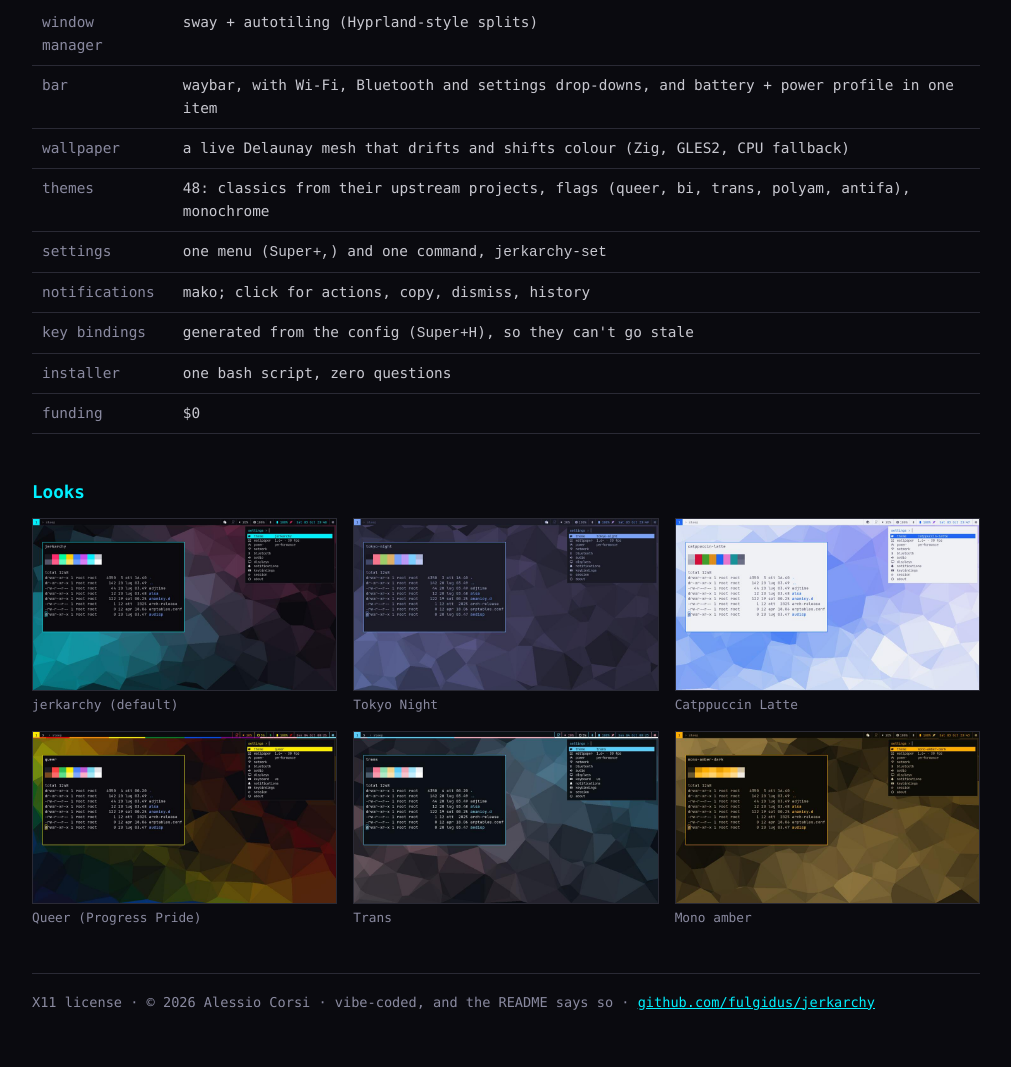
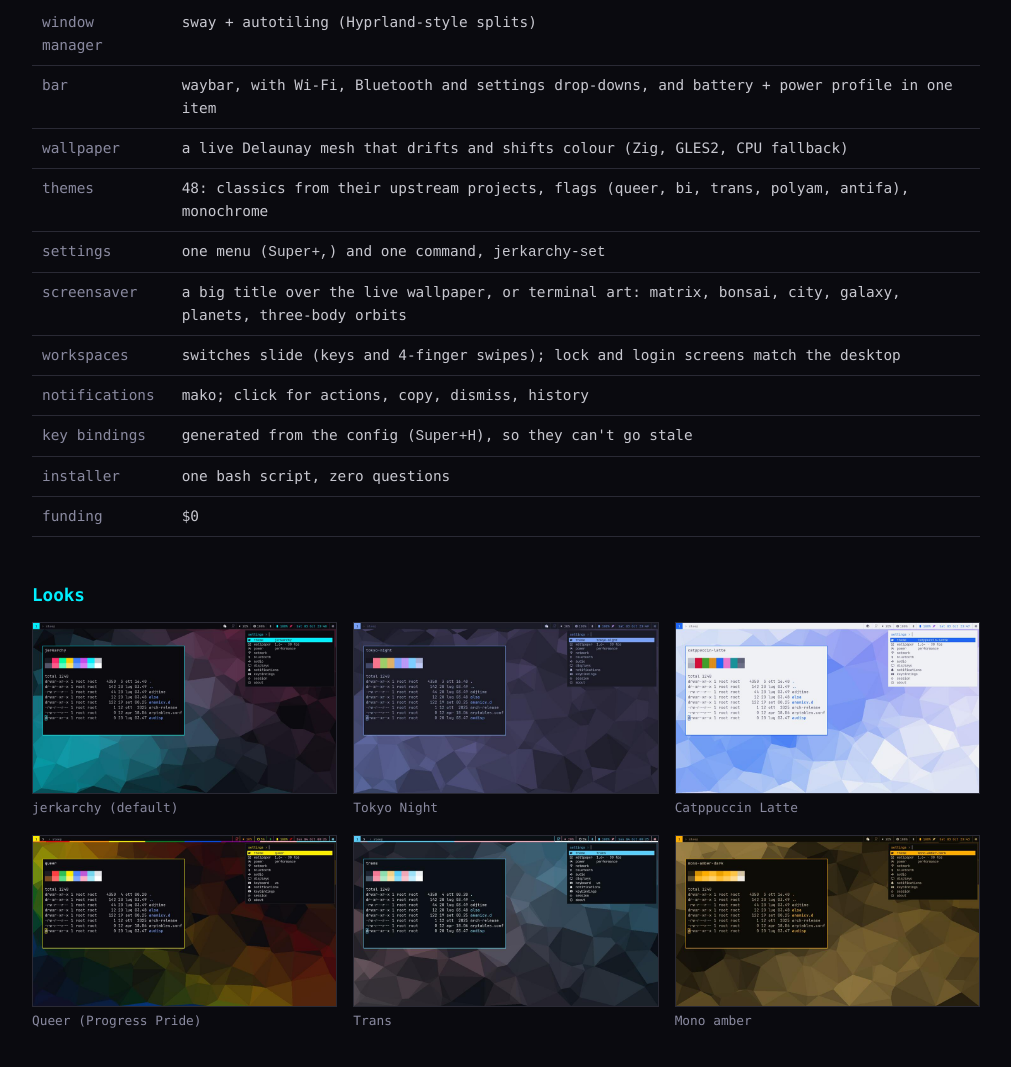
Before and after one commit to fulgidus/jerkarchy, a plain HTML site: page site/index.html in a window 1280 px wide. Shown: the part 872-1939 px from the top of the page, without its empty margins (134-1145 px from the left). Drawn offline with Linux system fonts and the light colour scheme.

Commit message:
Release v0.1.1

```diff
--- a/site/index.html
+++ b/site/index.html
@@ -78,6 +78,8 @@ footer { color: var(--dim); font-size: .85rem; border-top: 1px solid var(--line)
     <tr><th scope="row">wallpaper</th><td>a live Delaunay mesh that drifts and shifts colour (Zig, GLES2, CPU fallback)</td></tr>
     <tr><th scope="row">themes</th><td>48: classics from their upstream projects, flags (queer, bi, trans, polyam, antifa), monochrome</td></tr>
     <tr><th scope="row">settings</th><td>one menu (<code>Super+,</code>) and one command, <code>jerkarchy-set</code></td></tr>
+    <tr><th scope="row">screensaver</th><td>a big title over the live wallpaper, or terminal art: matrix, bonsai, city, galaxy, planets, three-body orbits</td></tr>
+    <tr><th scope="row">workspaces</th><td>switches slide (keys and 4-finger swipes); lock and login screens match the desktop</td></tr>
     <tr><th scope="row">notifications</th><td>mako; click for actions, copy, dismiss, history</td></tr>
     <tr><th scope="row">key bindings</th><td>generated from the config (<code>Super+H</code>), so they can't go stale</td></tr>
     <tr><th scope="row">installer</th><td>one bash script, zero questions</td></tr>
```
Also changed, not shown: 2 other files.
